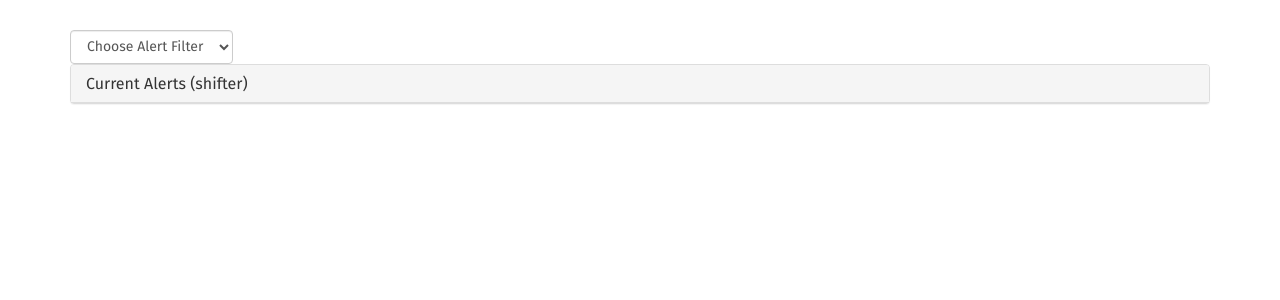
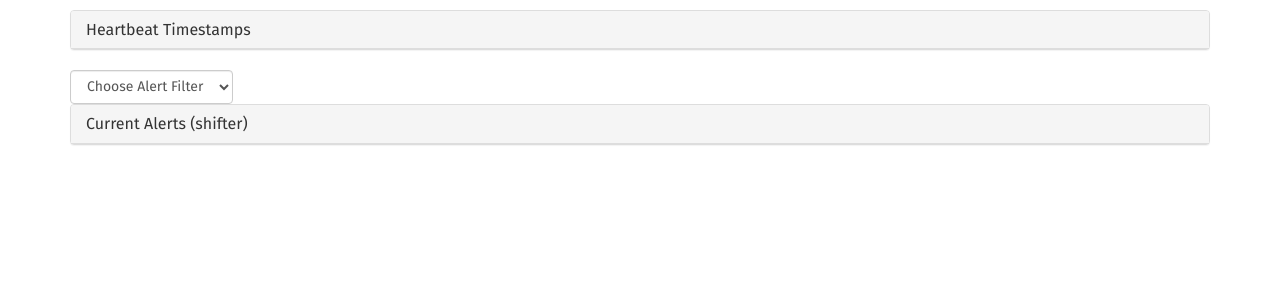
Before and after one commit to fact-project/shifthelper_webinterface, a Python web app: template shifthelper_webinterface/templates/index.html in a window 1280 px wide. Shown: the part 112-412 px from the top of the page. Run offline with Jinja, Linux system fonts and the light colour scheme; the template is opened without the code that fills it, so the values that code supplies are empty.

Commit message:
Add header to heartbeats

```diff
--- a/shifthelper_webinterface/templates/index.html
+++ b/shifthelper_webinterface/templates/index.html
@@ -4,11 +4,14 @@
 
 <div class=container>
   <div class=content>
-    <div>
+    <div class="panel panel-default">
+      <div class="panel-heading">
+        <h3 class="panel-title">Heartbeat Timestamps</h3>
+      </div>
       <table class="table">
         <tr>
         {% for key in heartbeats %}
-        <th>{{ key }}</th>
+          <th>{{ key }}</th>
         {% endfor %}
         </tr>
         <tr>
```
